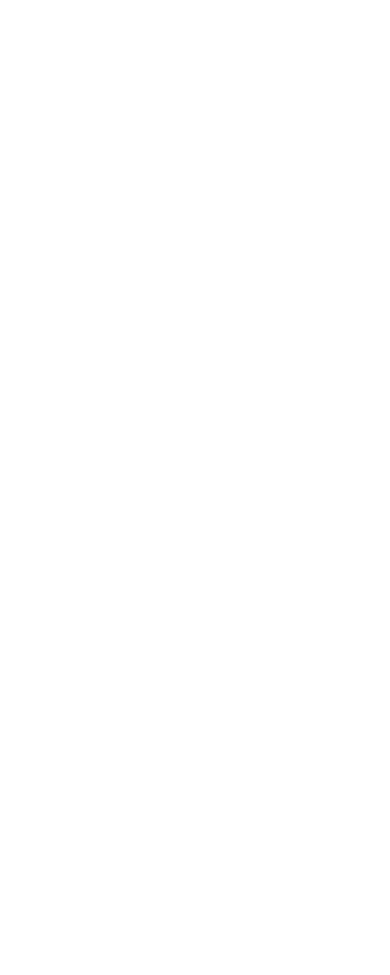
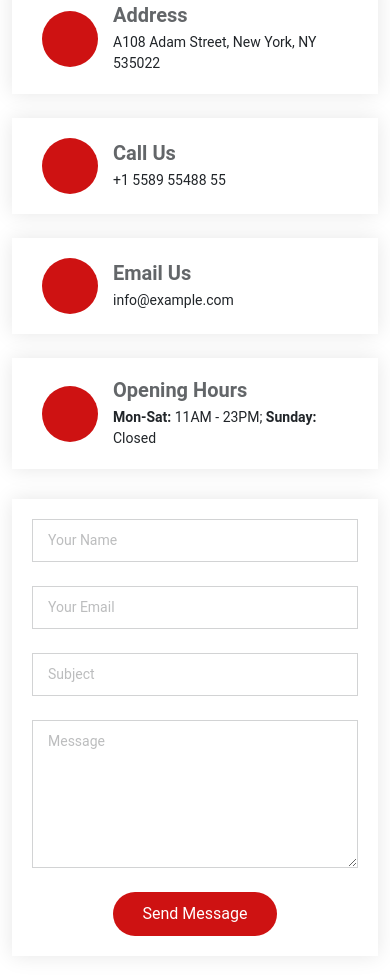
Before and after one commit to TANVEERHASSANGETHIB/Assigment-2, a React (Vite) app in the folder asm-02/: page / in a window 390 px wide. Shown: the part 10360-11335 px from the top of the page. Before the commit the page ends 9997 px from the top, so only its background shows below. Built offline with nearby package versions, Linux system fonts and the light colour scheme.

Commit message:
Contact Us Partially Implemented

```diff
--- a/asm-02/src/App.jsx
+++ b/asm-02/src/App.jsx
@@ -6,6 +6,7 @@ import { Menu } from "./components/menu"
 import './main.css'
 import { Chef_gallery } from "./components/chef_gallery"
 import { Book_Table } from "./components/Book_Table"
+import { Contact } from "./components/contact"
 
 function App() {
 
@@ -20,6 +21,7 @@ function App() {
       <Menu/>
       <Chef_gallery/>
       <Book_Table/>
+      <Contact/>
     </div>
   )
 }
--- a/asm-02/src/components/contact.jsx
+++ b/asm-02/src/components/contact.jsx
@@ -2,6 +2,99 @@ import React from 'react'
 
 export const Contact = () => {
   return (
-    <div>C</div>
+    <div>
+
+    <section id="contact" class="contact section">
+
+
+      <div class="container section-title" data-aos="fade-up">
+        <h2>Contact</h2>
+        <p><span>Need Help?</span> <span class="description-title">Contact Us</span></p>
+      </div>
+
+      <div class="container" data-aos="fade-up" data-aos-delay="100">
+
+        <div class="mb-5">
+          {/* <iframe style="width: 100%; height: 400px;" src="https://www.google.com/maps/embed?pb=!1m14!1m8!1m3!1d12097.433213460943!2d-74.0062269!3d40.7101282!3m2!1i1024!2i768!4f13.1!3m3!1m2!1s0x0%3A0xb89d1fe6bc499443!2sDowntown+Conference+Center!5e0!3m2!1smk!2sbg!4v1539943755621" frameborder="0" allowfullscreen=""></iframe> */}
+        </div>
+
+        <div class="row gy-4">
+
+          <div class="col-md-6">
+            <div class="info-item d-flex align-items-center" data-aos="fade-up" data-aos-delay="200">
+              <i class="icon bi bi-geo-alt flex-shrink-0"></i>
+              <div>
+                <h3>Address</h3>
+                <p>A108 Adam Street, New York, NY 535022</p>
+              </div>
+            </div>
+          </div>
+
+          <div class="col-md-6">
+            <div class="info-item d-flex align-items-center" data-aos="fade-up" data-aos-delay="300">
+              <i class="icon bi bi-telephone flex-shrink-0"></i>
+              <div>
+                <h3>Call Us</h3>
+                <p>+1 5589 55488 55</p>
+              </div>
+            </div>
+          </div>
+
+          <div class="col-md-6">
+            <div class="info-item d-flex align-items-center" data-aos="fade-up" data-aos-delay="400">
+              <i class="icon bi bi-envelope flex-shrink-0"></i>
+              <div>
+                <h3>Email Us</h3>
+                <p>info@example.com</p>
+              </div>
+            </div>
+          </div>
+
+          <div class="col-md-6">
+            <div class="info-item d-flex align-items-center" data-aos="fade-up" data-aos-delay="500">
+              <i class="icon bi bi-clock flex-shrink-0"></i>
+              <div>
+                <h3>Opening Hours<br/></h3>
+                <p><strong>Mon-Sat:</strong> 11AM - 23PM; <strong>Sunday:</strong> Closed</p>
+              </div>
+            </div>
+          </div>
+
+        </div>
+
+        <form action="forms/contact.php" method="post" class="php-email-form" data-aos="fade-up" data-aos-delay="600">
+          <div class="row gy-4">
+
+            <div class="col-md-6">
+              <input type="text" name="name" class="form-control" placeholder="Your Name" required=""/>
+            </div>
+
+            <div class="col-md-6 ">
+              <input type="email" class="form-control" name="email" placeholder="Your Email" required=""/>
+            </div>
+
+            <div class="col-md-12">
+              <input type="text" class="form-control" name="subject" placeholder="Subject" required=""/>
+            </div>
+
+            <div class="col-md-12">
+              <textarea class="form-control" name="message" rows="6" placeholder="Message" required=""></textarea>
+            </div>
+
+            <div class="col-md-12 text-center">
+              <div class="loading">Loading</div>
+              <div class="error-message"></div>
+              <div class="sent-message">Your message has been sent. Thank you!</div>
+
+              <button type="submit">Send Message</button>
+            </div>
+
+          </div>
+        </form>
+
+      </div>
+
+    </section>
+    </div>
   )
 }
```
